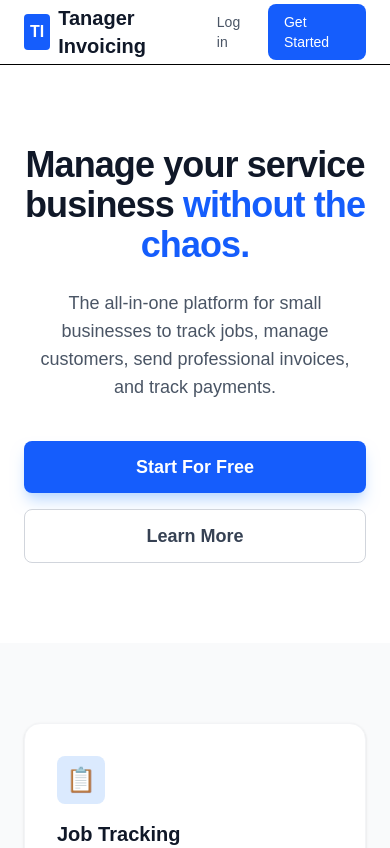
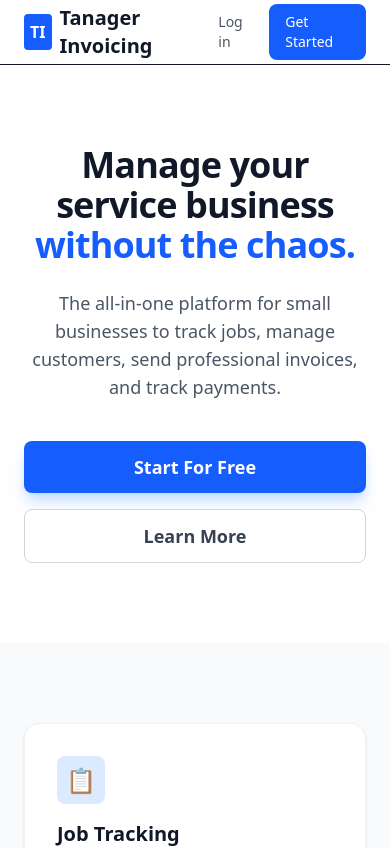
Before and after one commit to matheuspina-dev/tanager-invoicing, a Next.js app: page / in a window 390 px wide. Shown: the top 848 px of the page. Built offline with nearby package versions, Linux system fonts and the light colour scheme; no server answers.

Commit message:
style: add responsive layout breakpoints and Tailwind design tokens

```diff
--- a/app/globals.css
+++ b/app/globals.css
@@ -1,19 +1,116 @@
 @import "tailwindcss";
 
+/* ------------------------------------------------------------------ */
+/* Design tokens                                                         */
+/* ------------------------------------------------------------------ */
+
 :root {
-  --background-light: #ffffff;
-  --foreground-light: #171717;
+  /* Brand palette */
+  --color-brand-600: #2563eb;
+  --color-brand-700: #1d4ed8;
+  --color-brand-50:  #eff6ff;
 
-  --background-dark: #0f172a;
-  --foreground-dark: #e5e7eb;
+  /* Neutral palette */
+  --color-gray-50:  #f9fafb;
+  --color-gray-100: #f3f4f6;
+  --color-gray-200: #e5e7eb;
+  --color-gray-300: #d1d5db;
+  --color-gray-500: #6b7280;
+  --color-gray-700: #374151;
+  --color-gray-900: #111827;
+
+  /* Status colors */
+  --color-status-paid:        #15803d;
+  --color-status-paid-bg:     #dcfce7;
+  --color-status-unpaid:      #b91c1c;
+  --color-status-unpaid-bg:   #fee2e2;
+  --color-status-progress:    #92400e;
+  --color-status-progress-bg: #fef3c7;
+
+  /* Spacing / sizing */
+  --sidebar-width-open:     16rem;   /* 256px */
+  --sidebar-width-closed:   5rem;    /* 80px  */
+  --content-max-width:      90rem;   /* 1440px */
+  --content-min-width:      22.5rem; /* 360px  */
+
+  /* Type scale */
+  --font-sans: ui-sans-serif, system-ui, -apple-system, BlinkMacSystemFont,
+    "Segoe UI", Roboto, "Helvetica Neue", Arial, sans-serif;
+}
+
+/* ------------------------------------------------------------------ */
+/* Base                                                                  */
+/* ------------------------------------------------------------------ */
+
+*,
+*::before,
+*::after {
+  box-sizing: border-box;
+}
+
+html {
+  font-family: var(--font-sans);
+  -webkit-text-size-adjust: 100%;
 }
 
 body {
   margin: 0;
-  padding: 0;
-  font-family: Arial, Helvetica, sans-serif;
+  background-color: var(--color-gray-50);
+  color: var(--color-gray-900);
+  /* Minimum viewport guard: prevents overflow below 360px */
+  min-width: var(--content-min-width);
 }
 
-html {
-  transition: background-color 0.3s, color 0.3s;
+/* ------------------------------------------------------------------ */
+/* Responsive layout guards                                              */
+/* ------------------------------------------------------------------ */
+
+/* Below 768px: collapse sidebar-based layouts to a single column */
+@media (max-width: 767px) {
+  [data-layout="dashboard"] {
+    flex-direction: column;
+  }
+
+  [data-sidebar] {
+    width: 100% !important;
+    height: auto;
+    flex-direction: row;
+    overflow-x: auto;
+  }
 }
+
+/* Above 1440px: cap the content area so it does not stretch to fill   */
+/* ultra-wide monitors without the designer's blessing.                  */
+@media (min-width: 1441px) {
+  [data-content] {
+    max-width: var(--content-max-width);
+    margin-inline: auto;
+  }
+}
+
+/* ------------------------------------------------------------------ */
+/* Focus ring                                                            */
+/* ------------------------------------------------------------------ */
+
+:focus-visible {
+  outline: 2px solid var(--color-brand-600);
+  outline-offset: 2px;
+}
+
+/* ------------------------------------------------------------------ */
+/* Scrollbar (webkit)                                                    */
+/* ------------------------------------------------------------------ */
+
+::-webkit-scrollbar {
+  width: 6px;
+  height: 6px;
+}
+
+::-webkit-scrollbar-track {
+  background: transparent;
+}
+
+::-webkit-scrollbar-thumb {
+  background: var(--color-gray-300);
+  border-radius: 3px;
+}
```
